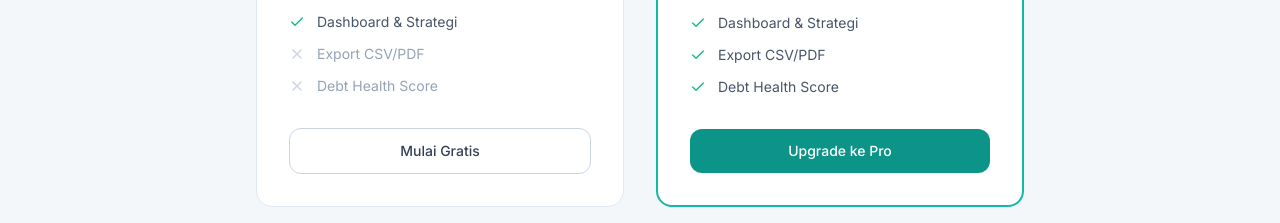
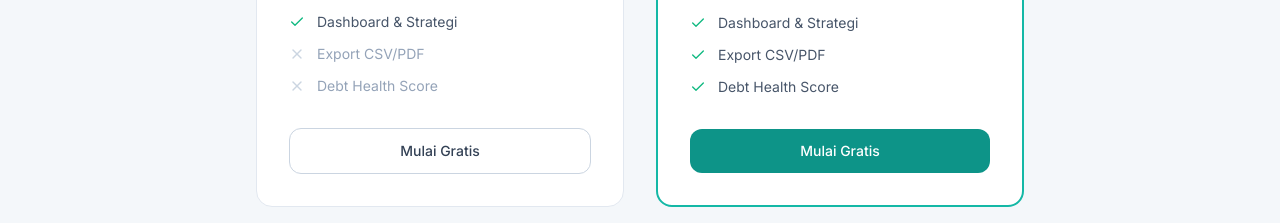
Before and after one commit to FMATheNomad/jatuhtempo, a Next.js app in the folder web/: page / in a window 1280 px wide. Shown: the part 2260-2483 px from the top of the page. Built offline with nearby package versions, Linux system fonts and the light colour scheme.

Commit message:
fix: landing page upgrade link → /login?mode=register (was /settings, broke unauthed users)

```diff
--- a/web/src/app/page.tsx
+++ b/web/src/app/page.tsx
@@ -267,8 +267,8 @@ function LandingPage() {
                   </li>
                 ))}
               </ul>
-              <a href="/settings" className="block w-full min-h-[44px] rounded-xl bg-teal-600 text-white font-medium text-sm hover:bg-teal-700 transition-colors leading-[44px]">
-                {t('Upgrade ke Pro', 'Upgrade to Pro')}
+              <a href="/login?mode=register" className="block w-full min-h-[44px] rounded-xl bg-teal-600 text-white font-medium text-sm hover:bg-teal-700 transition-colors leading-[44px]">
+                {t('Mulai Gratis', 'Get Started Free')}
               </a>
             </div>
           </div>
```
